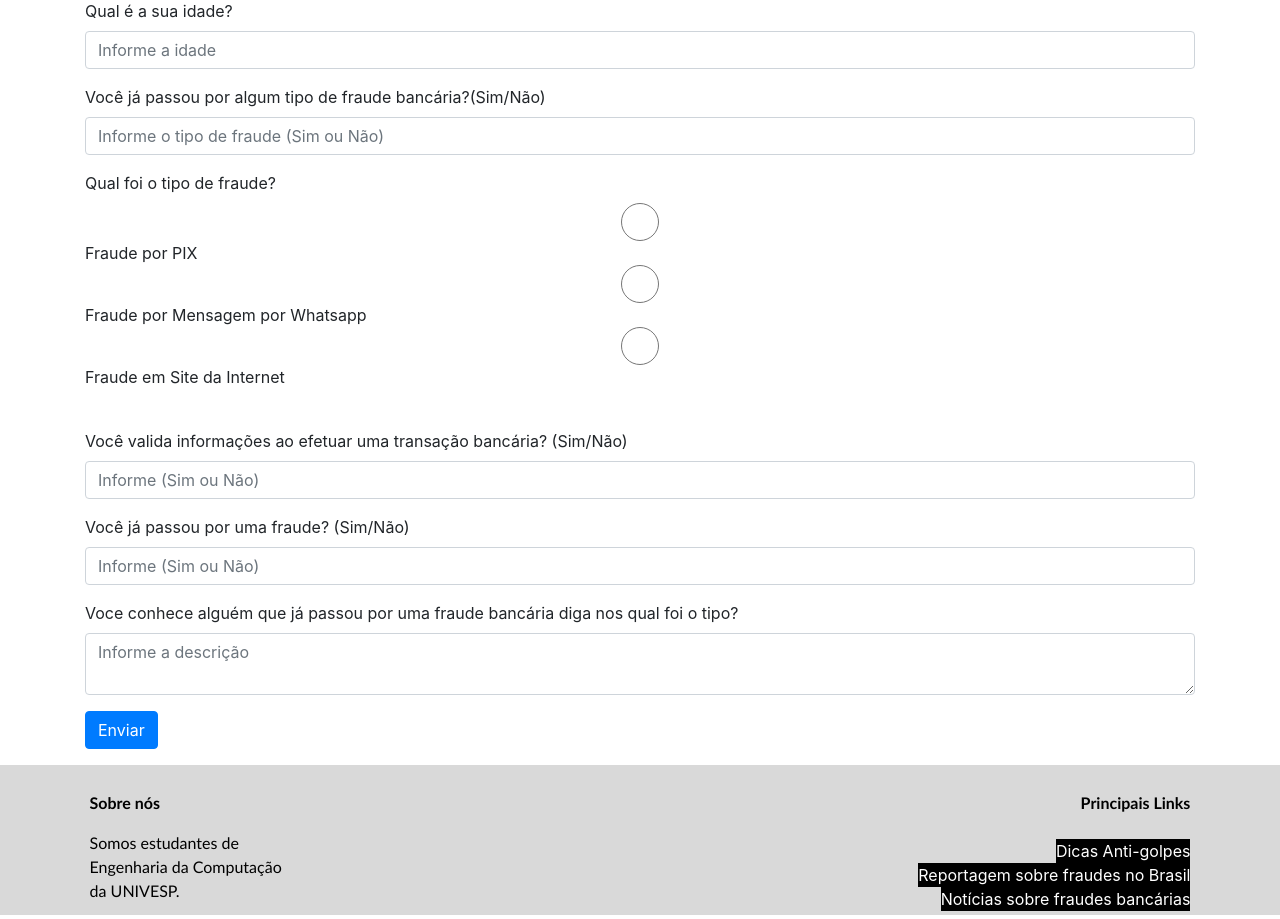
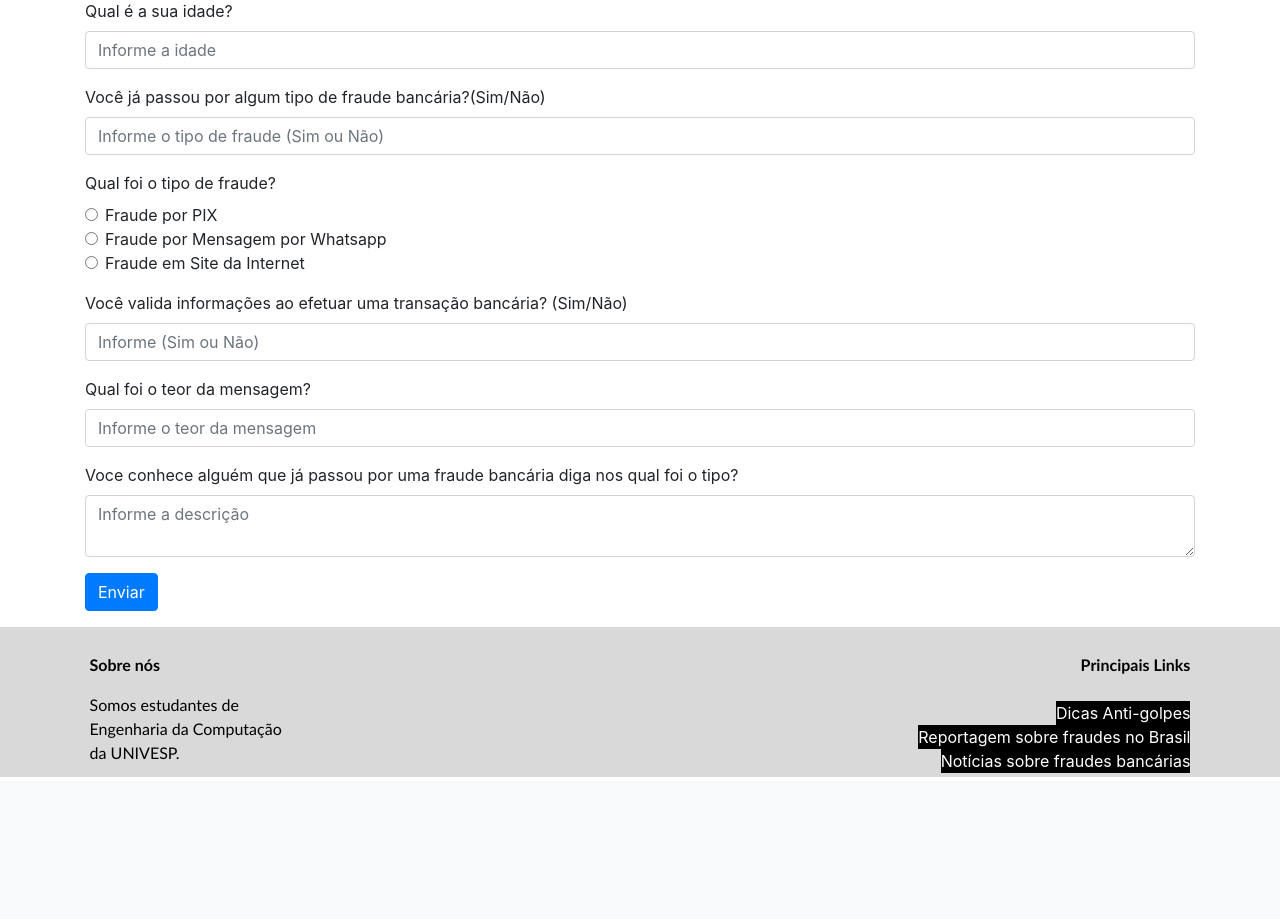
Before and after one commit to FlavioFMBorges/pi-mairinque-002, a Flask app: page /formulario in a window 1280 px wide. Shown: the part 411-1330 px from the top of the page. After the commit the page ends 1188 px from the top, so only its background shows below. Run offline with Flask 2, Linux system fonts and the light colour scheme; some libraries are stand-ins or nearby versions.

Commit message:
Arrumar formatação formulario Close #46

```diff
--- a/app.py
+++ b/app.py
@@ -58,11 +58,15 @@ def formulario():
             flash('Insira o nome completo!')
         else:
             conn = get_db_connection()
-            conn.execute('INSERT INTO posts ( nome, email, idade, tipo, opcao, valida, fraude, descricao) VALUES (?, ?, ?, ?, ?, ?, ?, ?)',
-                         (nome, email, idade, tipo, opcao, valida, fraude, descricao))
+            conn.execute(
+                'INSERT INTO posts ( nome, email, idade, tipo, opcao, valida, fraude, descricao) VALUES (?, ?, ?, ?, ?, ?, ?, ?)',
+                (nome, email, idade, tipo, opcao, valida, fraude, descricao))
             conn.commit()
             conn.close()
-            return redirect(url_for('index'))
+            if nome:
+                flash(
+                    'Muito obrigada por preencher nossa pesquisa. Concerteza você estará ajudando alguma pessoa em algum lugar do Brasil!')
+            return redirect(url_for('formulario'))
     return render_template('formulario.html')
 
 
@@ -84,9 +88,10 @@ def edit(id):
             flash('Insira o nome!')
         else:
             conn = get_db_connection()
-            conn.execute('UPDATE posts SET nome = ?, "email" = ?, "idade" = ?, "tipo" = ?, "opcao" = ?, "valida" = ?, "fraude" = ?, "descricao" = ?  '
-                         ' WHERE id = ?',
-                         (nome, email, idade, tipo, opcao, valida, fraude, descricao, id))
+            conn.execute(
+                'UPDATE posts SET nome = ?, "email" = ?, "idade" = ?, "tipo" = ?, "opcao" = ?, "valida" = ?, "fraude" = ?, "descricao" = ?  '
+                ' WHERE id = ?',
+                (nome, email, idade, tipo, opcao, valida, fraude, descricao, id))
             conn.commit()
             conn.close()
             return redirect(url_for('index'))
@@ -120,24 +125,21 @@ def relatorio():
     conn = get_db_connection()
     participa = conn.execute('SELECT COUNT(*) FROM posts').fetchone()[0]
     dezoito = conn.execute('SELECT COUNT(*) FROM posts WHERE idade LIKE "de 18 a 27 anos"').fetchone()[0]
-    dezoito_porc = ((dezoito/participa)*100)
+    dezoito_porc = ((dezoito / participa) * 100)
     vinteoito = conn.execute('SELECT COUNT(*) FROM posts WHERE idade LIKE "de 28 a 39 anos"').fetchone()[0]
-    vinteoito_porc = ((vinteoito/participa)*100)
+    vinteoito_porc = ((vinteoito / participa) * 100)
     quarenta = conn.execute('SELECT COUNT(*) FROM posts WHERE idade LIKE "de 40 a 55 anos"').fetchone()[0]
-    quarenta_porc = ((quarenta/participa)*100)
+    quarenta_porc = ((quarenta / participa) * 100)
     cinquenta = conn.execute('SELECT COUNT(*) FROM posts WHERE idade LIKE "mais de 55 anos"').fetchone()[0]
-    cinquenta_porc = ((cinquenta/participa)*100)
+    cinquenta_porc = ((cinquenta / participa) * 100)
 
     tot_opcao = conn.execute('SELECT COUNT(*) FROM posts WHERE opcao LIKE "op%"').fetchone()[0]
     whats = conn.execute('SELECT COUNT(*) FROM posts WHERE opcao LIKE "op2"').fetchone()[0]
-    whats_porc = ((whats/tot_opcao)*100)
+    whats_porc = ((whats / tot_opcao) * 100)
     conn.commit()
     conn.close()
     return render_template('relatorio.html', COUNT=participa, dezoito=dezoito_porc, vinteoito=vinteoito_porc,
                            quarenta=quarenta_porc, cinquenta=cinquenta_porc, whats=whats_porc)
-
-
-
 
 
 @app.route('/sobre')
--- a/templates/formulario.html
+++ b/templates/formulario.html
@@ -30,13 +30,19 @@
                value="{{ request.form['tipo'] }}"></input>
     </div>
     <div class="form-group">
-         <label>Qual foi o tipo de fraude?</label>
-        <input type="RADIO" name="opcao" value="op1" placeholder="Post opcao" class="form-control"
-            value="{{ request.form['opcao'] }}">Fraude por PIX </input>
-        <input type="RADIO" name="opcao" value="op2" placeholder="Post opcao" class="form-control"
-            value="{{ request.form['opcao'] }}">Fraude por Mensagem por Whatsapp</input>
-        <input type="RADIO" name="opcao" value="op3" placeholder="Post opcao" class="form-control"
-            value="{{ request.form['opcao'] }}">Fraude em Site da Internet</input><br><br>
+         <label>Qual foi o tipo de fraude?</label><br>
+         <div class = "form-check">
+        <input type="RADIO" name="opcao" value="op1" placeholder="Post opcao" class="form-check-input"
+            value="{{ request.form['opcao'] }}">Fraude por PIX </input><br>
+        </div>
+        <div class = "form-check">
+        <input type="RADIO" name="opcao" value="op2" placeholder="Post opcao" class="form-check-input"
+            value="{{ request.form['opcao'] }}">Fraude por Mensagem por Whatsapp</input><br>
+        </div>
+        <div class = "form-check">
+        <input type="RADIO" name="opcao" value="op3" placeholder="Post opcao" class="form-check-input"
+            value="{{ request.form['opcao'] }}">Fraude em Site da Internet</input><br>
+        </div>
     </div>
     <div class="form-group">
         <label for="valida">Você valida informações ao efetuar uma transação bancária? (Sim/Não)</label>
@@ -45,9 +51,9 @@
                value="{{ request.form['valida'] }}"></input>
     </div>
     <div class="form-group">
-        <label for="fraude">Você já passou por uma fraude? (Sim/Não)</label>
+        <label for="fraude">Qual foi o teor da mensagem?</label>
         <input type="text" name="fraude"
-               placeholder="Informe (Sim ou Não)" class="form-control"
+               placeholder="Informe o teor da mensagem" class="form-control"
                value="{{ request.form['fraude'] }}"></input>
     </div>
     <div class="form-group">
--- a/templates/index.html
+++ b/templates/index.html
@@ -4,7 +4,7 @@
     <h1>{% block title %}{% endblock %}</h1>
     <div id="bemvindo">
         <div id="esquerda">
-            <p><b>Bem-vindo</b></p>
+            <h1><b>Bem-vindo</b></h1>
             <p>O portal permite que qualquer pessoa acesse as informações e encaminhe os relatos de fraudes que tenha sido vítima.</p>
             <p>Por meio do sistema, além de conhecer os tipos de fraudes mais comuns aplicadas contra os internautas que realizam
                 transações bancárias e compras online, terá dicas de como evitar o golpe, de contato em caso de ter sido a vítima e
```
Also changed, not shown: database.db.
